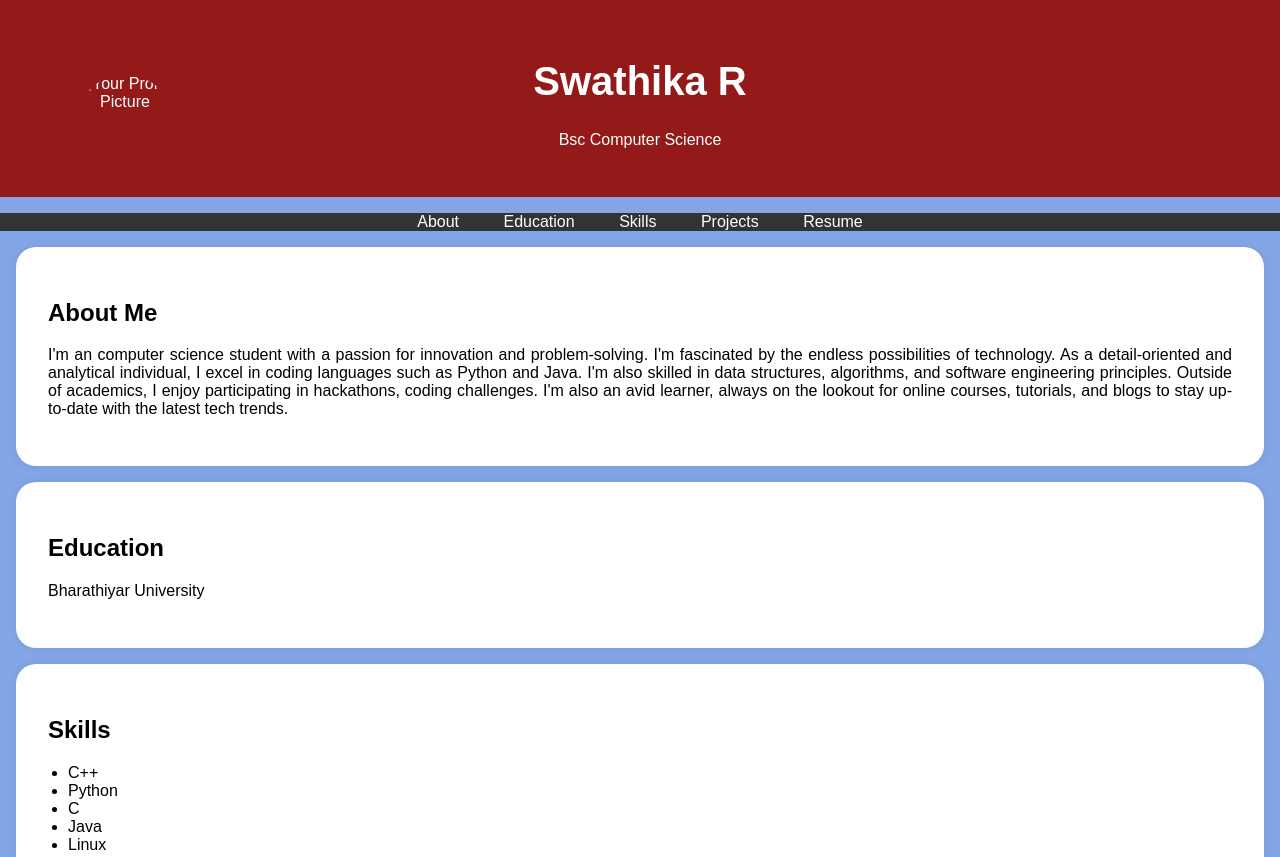
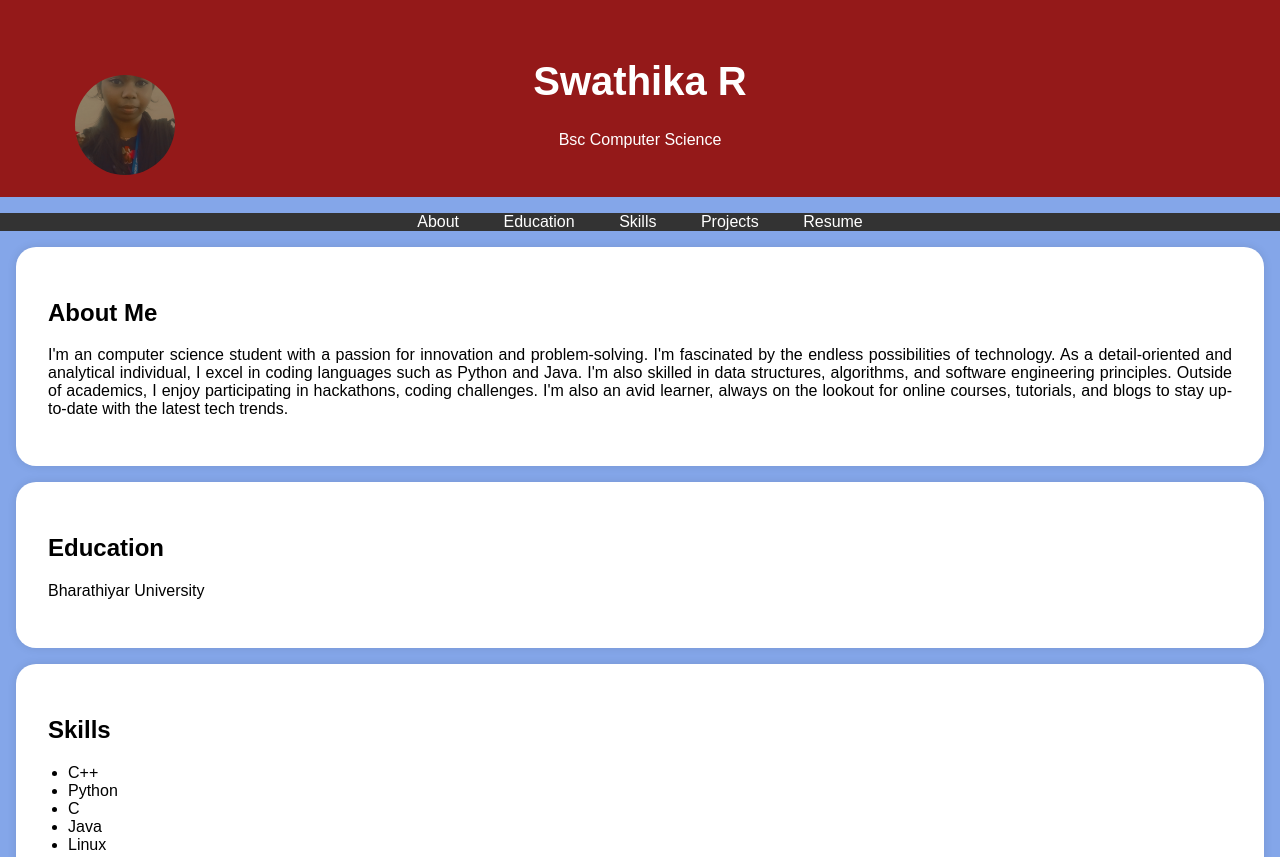
Before and after one commit to swathika0507/Digital-portfolio-, a plain HTML site: page Index.html in a window 1280 px wide. Shown: the top 857 px of the page. Drawn offline with Linux system fonts and the light colour scheme.

Commit message:
Update Index.html

```diff
--- a/Index.html
+++ b/Index.html
@@ -96,8 +96,7 @@
 <body>
     <header>
         <div class="header-content">
-            <!-- Add your profile picture here -->
-            <img src="passport photo.jpg" alt="Your Profile Picture" class="profile-picture">
+            <img src="1742630231544.jpg" alt="Your Profile Picture" class="profile-picture">
             <h1>Swathika R</h1>
             <p>Bsc Computer Science</p>
         </div>
```
